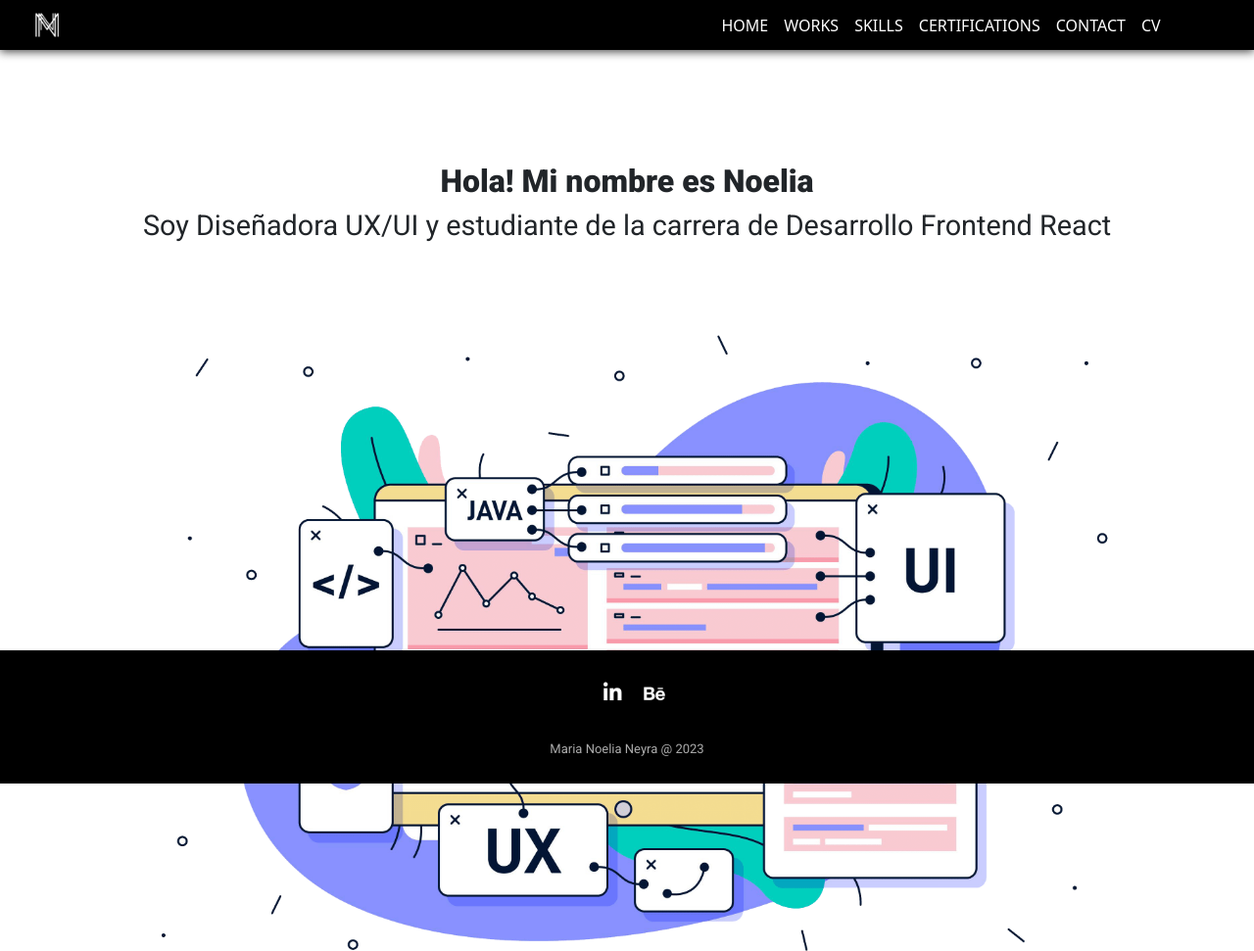
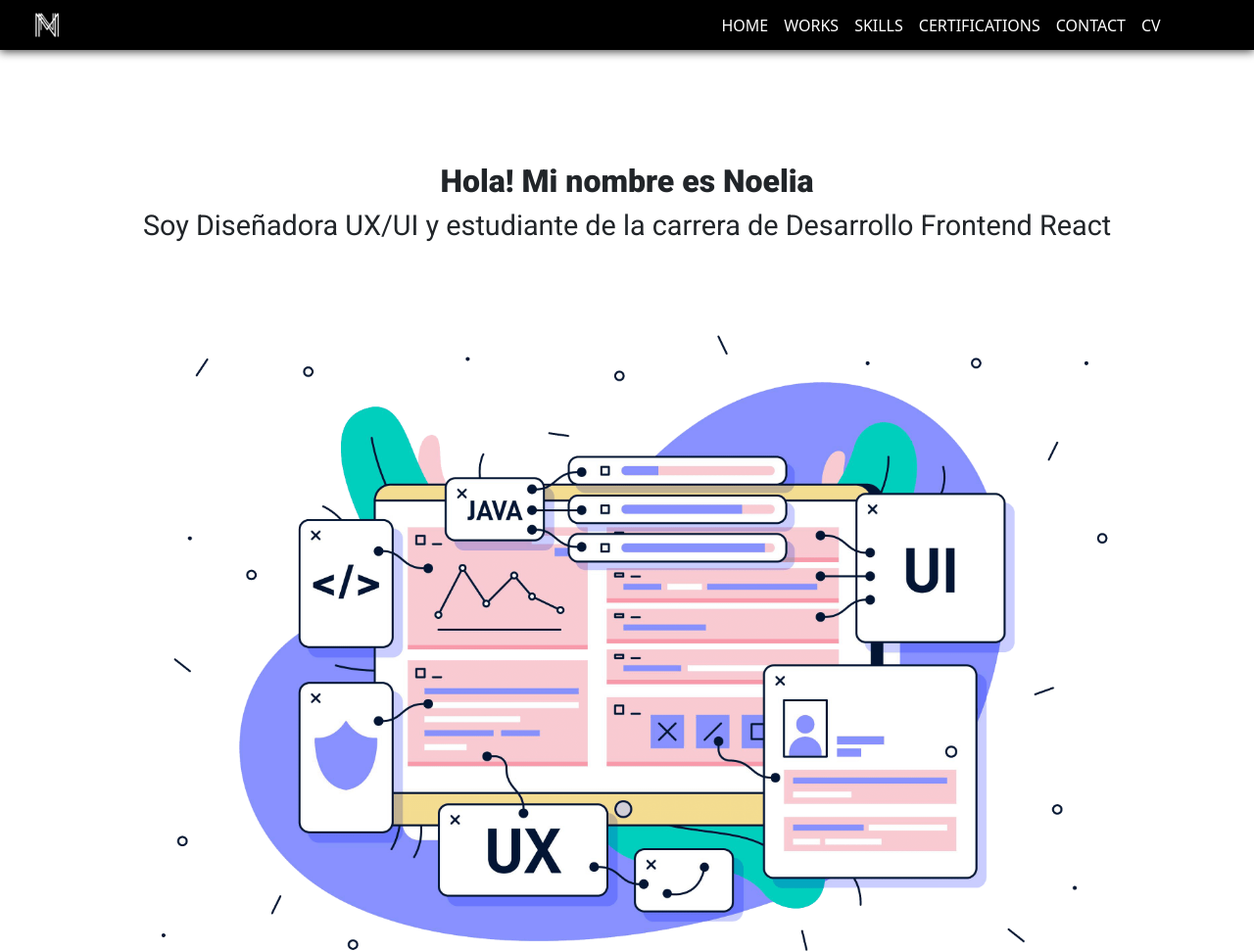
Before and after one commit to noeneyra/PreEntrega3-Neyra, a website: page index.html in a window 1280 px wide. Shown: the top 971 px of the page at 98% size. Drawn offline with nearby package versions, Linux system fonts and the light colour scheme; a web font is replaced by a local one.

Commit message:
Proyecto Final

```diff
--- a/SCSS/partials/_portada.scss
+++ b/SCSS/partials/_portada.scss
@@ -174,6 +174,7 @@
 
     main {
         margin-top: -8%;
+        margin-bottom: 5%;
     }
 
     .container {
--- a/index.html
+++ b/index.html
@@ -74,7 +74,7 @@
       </main>
       <!-- Footer -->
       <footer>
-        <section class="footer fixed-bottom">
+        <section class="footer">
             <div class="social">
               <a href="https://www.linkedin.com/in/marianoelianeyra/" target="_blank"><img src="./images/linkedin.png" alt="Logo Linkedin" class="tamLi"></a>
               <a href="https://www.behance.net/noelianeyra" target="_blank"><img src="./images/behance.png" alt="Logo Behance" class="tamBe" ></a>
```
Also changed, not shown: pages/certifications.html (+1 -1 lines), pages/contact.html (+1 -1 lines), pages/gracias.html (+1 -1 lines), pages/skills.html (+1 -1 lines), pages/works.html (+1 -1 lines), SCSS/styles.css, 1 other file.
